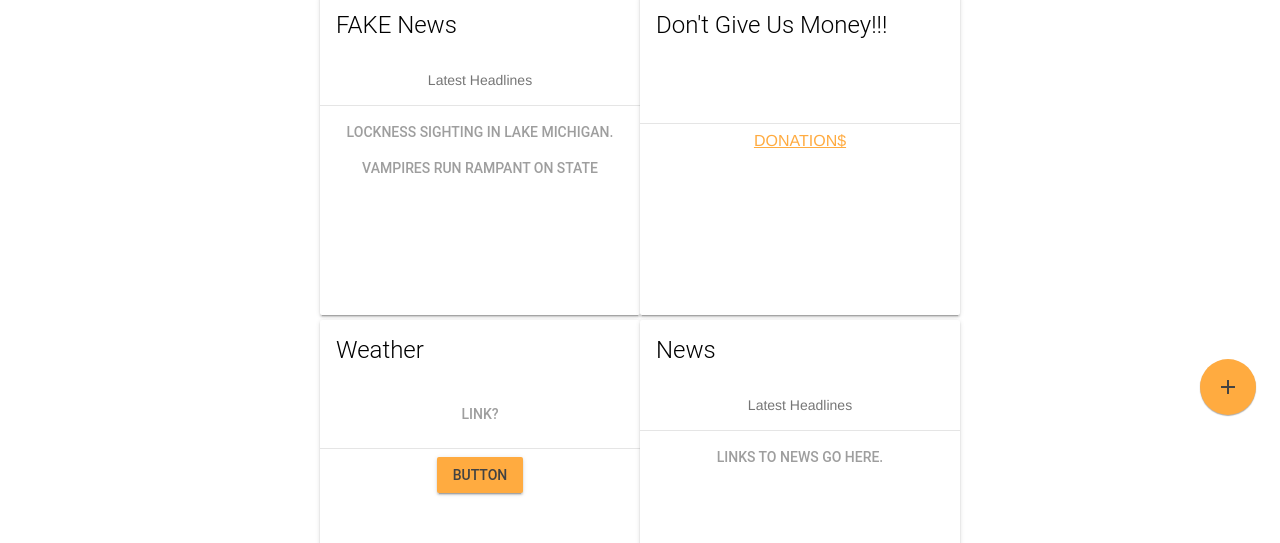
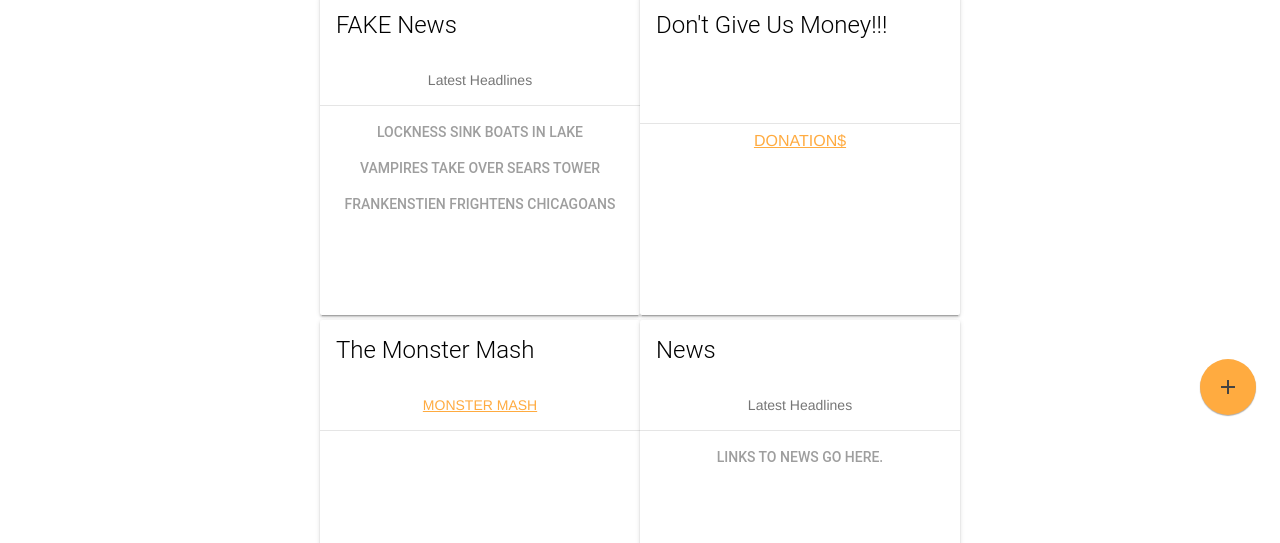
Before and after one commit to agarc179/demonmash, a Vue app: page /#/ in a window 1280 px wide. Shown: the part 361-904 px from the top of the page. Built offline with nearby package versions, Linux system fonts and the light colour scheme.

Commit message:
Added Monster Mash

```diff
--- a/src/components/HomeView.vue
+++ b/src/components/HomeView.vue
@@ -31,10 +31,13 @@
     </div>
     <div class="mdl-card__actions mdl-card--border">
       <a class="mdl-button mdl-button--colored mdl-js-button mdl-js-ripple-effect">
-        Lockness sighting in Lake Michigan.
+        Lockness sink boats in Lake Michigan
       </a>
       <a class="mdl-button mdl-button--colored mdl-js-button mdl-js-ripple-effect">
-        Vampires run rampant on State Street.
+        Vampires take over Sears Tower
+      </a>
+      <a class = "mdl-button mdl-button--colored mdl-js-button mdl-js-ripple-effect">
+        Frankenstien frightens Chicagoans
       </a>
     </div>
   </div>
@@ -57,17 +60,13 @@
   <!--WEATHER CARD-->
   <div class="demo-card-square mdl-card mdl-shadow--2dp">
     <div class="mdl-card__title mdl-card--expand">
-      <h2 class="mdl-card__title-text">Weather</h2>
+      <h2 class="mdl-card__title-text">The Monster Mash</h2>
     </div>
     <div class="mdl-card__supporting-text">
-      <a class="mdl-button mdl-button--colored mdl-js-button mdl-js-ripple-effect">
-        Link?
-      </a>
+       <a href= "https://www.youtube.com/watch?v=SOFCQ2bfmHw" class="button">  MONSTER MASH </a>
     </div>
     <div class="mdl-card__actions mdl-card--border">
-      <button class="mdl-button mdl-js-button mdl-button--raised mdl-js-ripple-effect mdl-button--accent">
-        Button
-      </button> <br />
+      <br />
 
     </div>
   </div>
```
